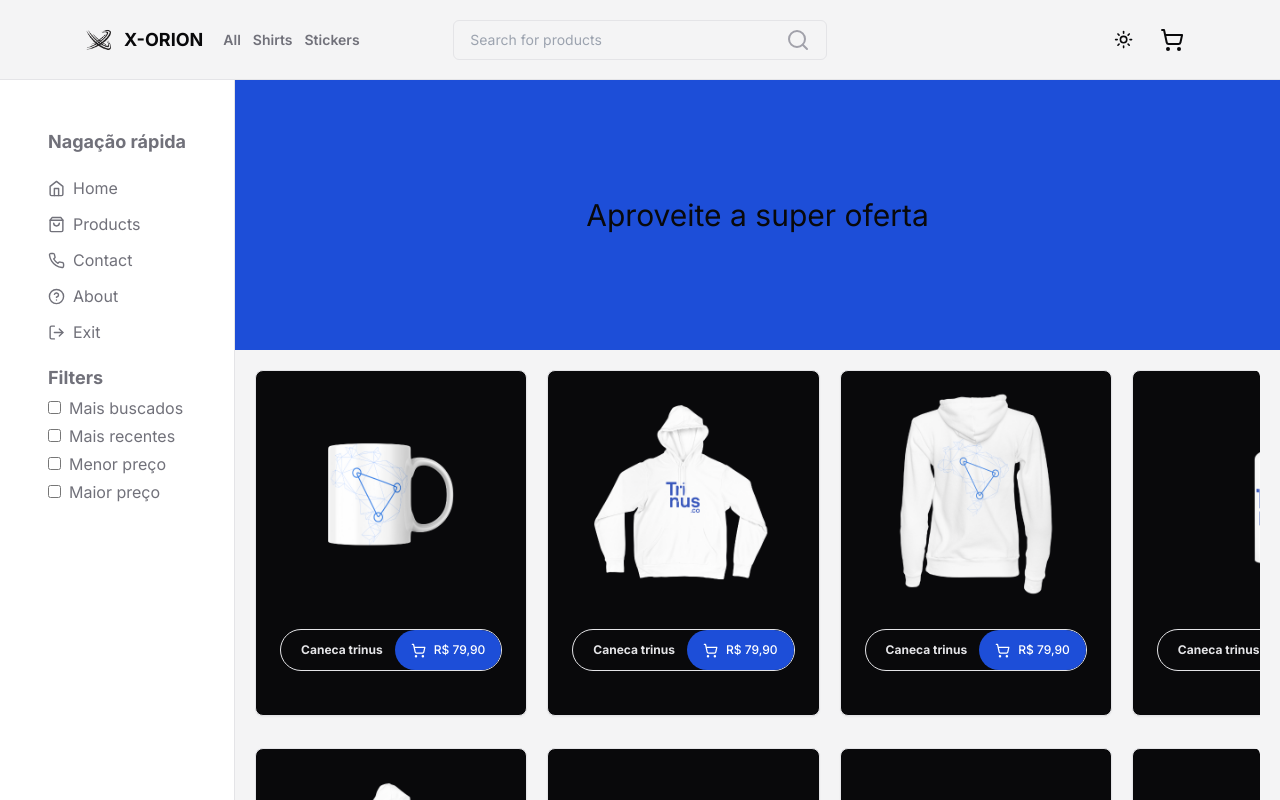
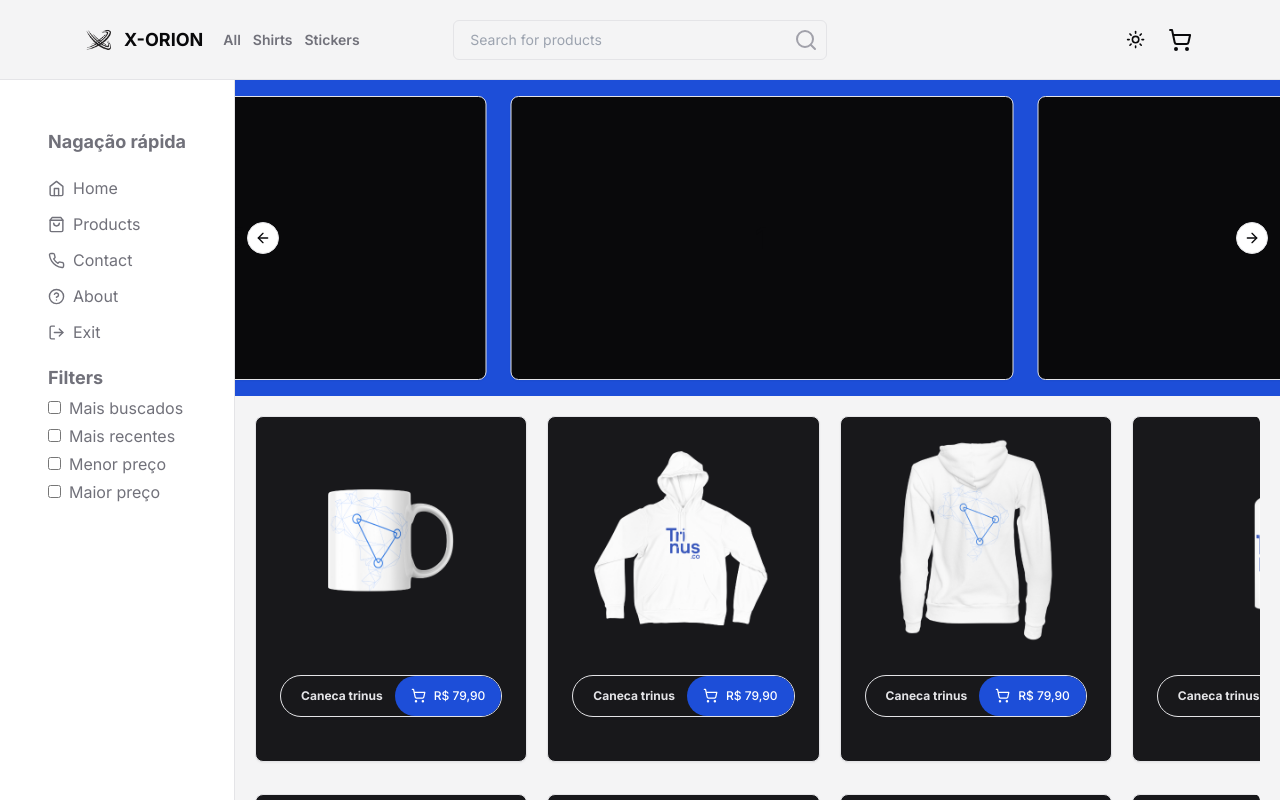
Before and after one commit to KARAUJO1003/e-commerce, a Next.js app: page / in a window 1280 px wide. Shown: the top 800 px of the page. Built offline with nearby package versions, Linux system fonts and the light colour scheme.

Commit message:
Adicionando carrossel de imagens

```diff
--- a/package.json
+++ b/package.json
@@ -16,6 +16,7 @@
     "@radix-ui/react-slot": "^1.0.2",
     "class-variance-authority": "^0.7.0",
     "clsx": "^2.1.0",
+    "embla-carousel-react": "^8.0.0-rc19",
     "lucide-react": "^0.307.0",
     "next": "^14.0.4",
     "next-themes": "^0.2.1",
@@ -26,6 +27,7 @@
   },
   "devDependencies": {
     "autoprefixer": "^10.0.1",
+    "embla-carousel": "^8.0.0-rc19",
     "postcss": "^8",
     "tailwindcss": "^3.3.0"
   }
--- a/src/app/page.js
+++ b/src/app/page.js
@@ -24,10 +24,19 @@
   ShoppingBag,
   ShoppingCart,
 } from "lucide-react";
+import {
+  Carousel,
+  CarouselContent,
+  CarouselItem,
+  CarouselNext,
+  CarouselPrevious,
+} from "@/components/ui/carousel";
+
 import { ScrollArea, ScrollBar } from "@/components/ui/scroll-area";
 import SideBar from "@/components/SideBar";
 import HomeFooter from "@/components/HomeFooter";
 import { useEffect, useState } from "react";
+import RecentCategoryCard from "@/components/RecentCategoryCard";
 
 export default function Home() {
   const [scrollRef, setScrollRef] = useState(null);
@@ -51,8 +60,35 @@
       <div className="grid grid-flow-col-dense">
         <SideBar className="fixed left-0 top-0 " />
         <ScrollArea>
-          <div className="bg-blue-700 h-[270px] flex items-center mt-20 justify-center">
-            <h1 className="text-3xl"> Aproveite a super oferta </h1>
+          <div className="bg-blue-700 h-auto py-3 flex items-center mt-20 justify-center relative">
+            <Carousel
+              opts={{
+                align: "center",
+                loop: true,
+              }}
+              className="w-full max-w-full"
+            >
+              <CarouselContent>
+                {Array.from({ length: 5 }).map((_, index) => (
+                  <CarouselItem
+                    key={index}
+                    className="md:basis-1/2 lg:basis-1/1"
+                  >
+                    <div className="p-1">
+                      <Card>
+                        <CardContent className="flex aspect-video items-center justify-center p-6">
+                          <span className="text-3xl font-semibold">
+                            {index + 1}
+                          </span>
+                        </CardContent>
+                      </Card>
+                    </div>
+                  </CarouselItem>
+                ))}
+              </CarouselContent>
+              <CarouselPrevious className="absolute top-1/2 left-3" />
+              <CarouselNext className="absolute top-1/2 right-3" />
+            </Carousel>
           </div>
           <div className="w-full max-h-screen grid grid-cols-4  gap-5 py-5 px-5 ">
             <ScrollArea className=" whitespace-nowrap rounded-md col-span-full">
@@ -126,35 +162,15 @@
                   orientation="horizontal"
                 />
               </ScrollArea>
-                <div className="my-5 flex flex-col gap-3">
-                  <div className="flex items-center bg-zinc-900 border shadow-md max-w-80 rounded-lg overflow-hidden gap-3">
-                    <div className=' w-24 h-24 bg-zinc-800 flex items-center justify-center'>
-                      <Percent className="text-zinc-500" size={48}/>
-                    </div>
-                    <div className="pr-5">
-                      <CardTitle>Automoveis</CardTitle>
-                      <CardDescription>Encontre o que você procura</CardDescription>
-                    </div>
-                  </div>
-                  <div className="flex items-center bg-zinc-900 border shadow-md max-w-80 rounded-lg overflow-hidden gap-3">
-                    <div className=' w-24 h-24 bg-zinc-800 flex items-center justify-center'>
-                      <Percent className="text-zinc-500" size={48}/>
-                    </div>
-                    <div className="pr-5">
-                      <CardTitle>Eletrodomesticos</CardTitle>
-                      <CardDescription>Encontre o que você procura</CardDescription>
-                    </div>
-                  </div>
-                  <div className="flex items-center bg-zinc-900 border shadow-md max-w-80 rounded-lg overflow-hidden gap-3">
-                    <div className=' w-24 h-24 bg-zinc-800 flex items-center justify-center'>
-                      <Percent className="text-zinc-500" size={48}/>
-                    </div>
-                    <div className="pr-5">
-                      <CardTitle>Casa</CardTitle>
-                      <CardDescription>Encontre o que você procura</CardDescription>
-                    </div>
-                  </div>
-                </div>
+              <div className="bg-zinc-800 h-80 w-full rounded-md"></div>
+              <div className="my-5 grid grid-cols-3 gap-3">
+                <RecentCategoryCard titulo={"titulo"} descriçao={"algo"} />
+                <RecentCategoryCard titulo={"titulo"} descriçao={"algo"} />
+                <RecentCategoryCard titulo={"titulo"} descriçao={"algo"} />
+                <RecentCategoryCard titulo={"titulo"} descriçao={"algo"} />
+                <RecentCategoryCard titulo={"titulo"} descriçao={"algo"} />
+                <RecentCategoryCard titulo={"titulo"} descriçao={"algo"} />
+              </div>
             </div>
             <HomeFooter />
           </div>
--- a/src/components/Header.jsx
+++ b/src/components/Header.jsx
@@ -57,15 +57,18 @@
 
         <Button
           variant="ghost"
-          className="hover:bg-transparent text-zinc-400 hover:text-zinc-950 dark:hover:text-zinc-300"
+          className="hover:bg-transparent px-2 text-zinc-400 hover:text-zinc-950 dark:hover:text-zinc-300"
         >
           <Search />
         </Button>
       </div>
 
-      <div className="w-1/3 flex justify-end">
+      <div className="w-1/3 flex justify-end  gap-1">
         <ModeToggle />
-        <Button variant={'ghost'}>
+        <Button
+        variant={'ghost'}
+        className="px-2"
+        >
           <ShoppingCart />
         </Button>
       </div>
--- a/src/components/ProductCard.jsx
+++ b/src/components/ProductCard.jsx
@@ -19,7 +19,7 @@
 
 function CardProduct({src, ...props}) {
   return (
-    <Card className="h-min w-min flex flex-col justify-between border hover:border-blue-700">
+    <Card className="h-min w-min flex flex-col justify-between bg-zinc-900 border hover:border-blue-700">
       <CardContent className='flex items-center justify-center'>
         <Image
           className="hover:scale-105 transition-all mt-3 flex items-center justify-center"
--- /dev/null
+++ b/src/components/RecentCategoryCard.jsx
@@ -0,0 +1,18 @@
+import { Percent } from "lucide-react";
+import { CardDescription, CardTitle } from "./ui/card";
+
+function RecentCategoryCard({titulo, descriçao}) {
+  return (
+    <div className="flex items-center bg-zinc-900 border shadow-md max-w-80 rounded-lg overflow-hidden gap-3">
+      <div className=" w-24 h-24 bg-zinc-800 flex items-center justify-center">
+        <Percent className="text-zinc-500" size={48} />
+      </div>
+      <div className="pr-5">
+        <CardTitle>{titulo}</CardTitle>
+        <CardDescription>{descriçao}</CardDescription>
+      </div>
+    </div>
+  );
+}
+
+export default RecentCategoryCard;
--- /dev/null
+++ b/src/components/ui/carousel.jsx
@@ -0,0 +1,194 @@
+"use client";
+import * as React from "react"
+import useEmblaCarousel from "embla-carousel-react";
+import { ArrowLeft, ArrowRight } from "lucide-react"
+
+import { cn } from "@/lib/utils"
+import { Button } from "@/components/ui/button"
+
+const CarouselContext = React.createContext(null)
+
+function useCarousel() {
+  const context = React.useContext(CarouselContext)
+
+  if (!context) {
+    throw new Error("useCarousel must be used within a <Carousel />")
+  }
+
+  return context
+}
+
+const Carousel = React.forwardRef((
+  {
+    orientation = "horizontal",
+    opts,
+    setApi,
+    plugins,
+    className,
+    children,
+    ...props
+  },
+  ref
+) => {
+  const [carouselRef, api] = useEmblaCarousel({
+    ...opts,
+    axis: orientation === "horizontal" ? "x" : "y",
+  }, plugins)
+  const [canScrollPrev, setCanScrollPrev] = React.useState(false)
+  const [canScrollNext, setCanScrollNext] = React.useState(false)
+
+  const onSelect = React.useCallback((api) => {
+    if (!api) {
+      return
+    }
+
+    setCanScrollPrev(api.canScrollPrev())
+    setCanScrollNext(api.canScrollNext())
+  }, [])
+
+  const scrollPrev = React.useCallback(() => {
+    api?.scrollPrev()
+  }, [api])
+
+  const scrollNext = React.useCallback(() => {
+    api?.scrollNext()
+  }, [api])
+
+  const handleKeyDown = React.useCallback((event) => {
+    if (event.key === "ArrowLeft") {
+      event.preventDefault()
+      scrollPrev()
+    } else if (event.key === "ArrowRight") {
+      event.preventDefault()
+      scrollNext()
+    }
+  }, [scrollPrev, scrollNext])
+
+  React.useEffect(() => {
+    if (!api || !setApi) {
+      return
+    }
+
+    setApi(api)
+  }, [api, setApi])
+
+  React.useEffect(() => {
+    if (!api) {
+      return
+    }
+
+    onSelect(api)
+    api.on("reInit", onSelect)
+    api.on("select", onSelect)
+
+    return () => {
+      api?.off("select", onSelect)
+    };
+  }, [api, onSelect])
+
+  return (
+    (<CarouselContext.Provider
+      value={{
+        carouselRef,
+        api: api,
+        opts,
+        orientation:
+          orientation || (opts?.axis === "y" ? "vertical" : "horizontal"),
+        scrollPrev,
+        scrollNext,
+        canScrollPrev,
+        canScrollNext,
+      }}>
+      <div
+        ref={ref}
+        onKeyDownCapture={handleKeyDown}
+        className={cn("relative", className)}
+        role="region"
+        aria-roledescription="carousel"
+        {...props}>
+        {children}
+      </div>
+    </CarouselContext.Provider>)
+  );
+})
+Carousel.displayName = "Carousel"
+
+const CarouselContent = React.forwardRef(({ className, ...props }, ref) => {
+  const { carouselRef, orientation } = useCarousel()
+
+  return (
+    (<div ref={carouselRef} className="overflow-hidden">
+      <div
+        ref={ref}
+        className={cn(
+          "flex",
+          orientation === "horizontal" ? "-ml-2" : "-mt-2 flex-col",
+          className
+        )}
+        {...props} />
+    </div>)
+  );
+})
+CarouselContent.displayName = "CarouselContent"
+
+const CarouselItem = React.forwardRef(({ className, ...props }, ref) => {
+  const { orientation } = useCarousel()
+
+  return (
+    (<div
+      ref={ref}
+      role="group"
+      aria-roledescription="slide"
+      className={cn(
+        "min-w-0 shrink-0 grow-0 basis-full",
+        orientation === "horizontal" ? "pl-4" : "pt-4",
+        className
+      )}
+      {...props} />)
+  );
+})
+CarouselItem.displayName = "CarouselItem"
+
+const CarouselPrevious = React.forwardRef(({ className, variant = "outline", size = "icon", ...props }, ref) => {
+  const { orientation, scrollPrev, canScrollPrev } = useCarousel()
+
+  return (
+    (<Button
+      ref={ref}
+      variant={variant}
+      size={size}
+      className={cn("absolute  h-8 w-8 rounded-full", orientation === "horizontal"
+        ? "-left-12 top-1/2 -translate-y-1/2"
+        : "-top-12 left-1/2 -translate-x-1/2 rotate-90", className)}
+      disabled={!canScrollPrev}
+      onClick={scrollPrev}
+      {...props}>
+      <ArrowLeft className="h-4 w-4" />
+      <span className="sr-only">Previous slide</span>
+    </Button>)
+  );
+})
+CarouselPrevious.displayName = "CarouselPrevious"
+
+const CarouselNext = React.forwardRef(({ className, variant = "outline", size = "icon", ...props }, ref) => {
+  const { orientation, scrollNext, canScrollNext } = useCarousel()
+
+  return (
+    (<Button
+      ref={ref}
+      variant={variant}
+      size={size}
+      className={cn("absolute h-8 w-8 rounded-full", orientation === "horizontal"
+        ? "-right-12 top-1/2 -translate-y-1/2"
+        : "-bottom-12 left-1/2 -translate-x-1/2 rotate-90", className)}
+      disabled={!canScrollNext}
+      onClick={scrollNext}
+      {...props}>
+      <ArrowRight className="h-4 w-4" />
+      <span className="sr-only">Next slide</span>
+    </Button>)
+  );
+})
+CarouselNext.displayName = "CarouselNext"
+
+export { Carousel, CarouselContent, CarouselItem, CarouselPrevious, CarouselNext };
```
Also changed, not shown: 1 other file (tests, documents, lock files or other folders).
